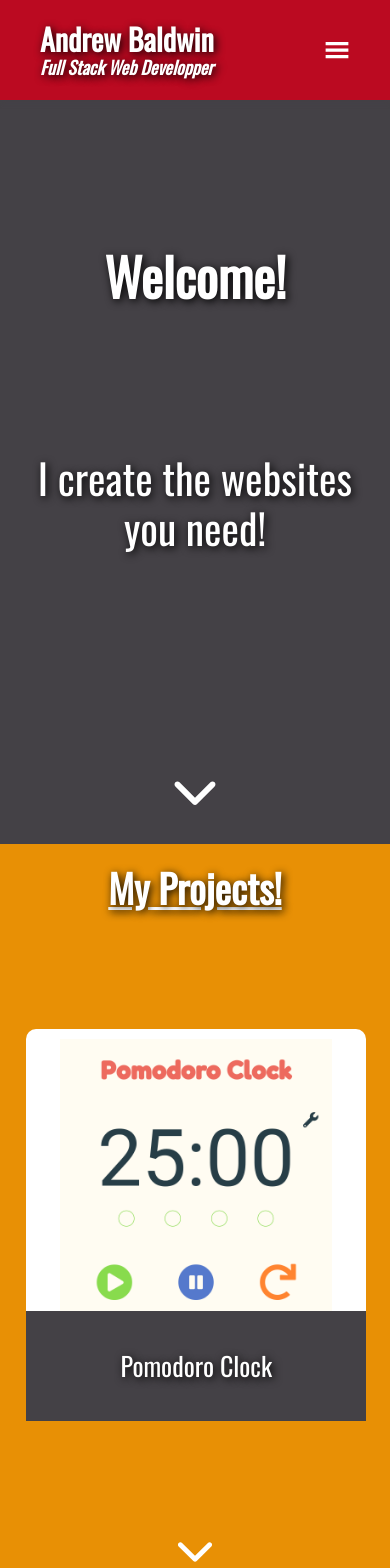
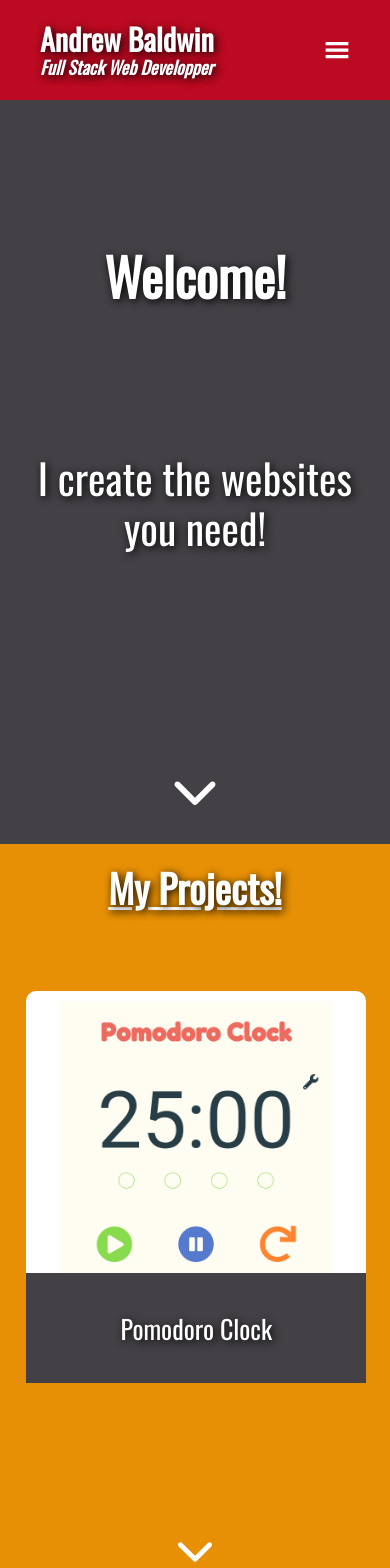
Before and after one commit to andrewbaldwin44/Personal_Page, a React (Create React App) app: page / in a window 390 px wide. Shown: the top 1568 px of the page. Built offline with nearby package versions, Linux system fonts and the light colour scheme; a web font is replaced by a local one.

Commit message:
Improe mobile styling in projects section

```diff
--- a/src/components/Carousel.js
+++ b/src/components/Carousel.js
@@ -90,6 +90,7 @@ const StyledSlider = styled(Slider)`
   display: flex;
   align-items: center;
   justify-content: center;
+  top: 170px;
   width: 97%;
   height: 60%;
   bottom: 90px;
--- a/src/components/Projects.js
+++ b/src/components/Projects.js
@@ -44,7 +44,7 @@ function Projects({ projects }) {
 const ProjectsSection = styled.section`
   position: relative;
   width: 100vw;
-  height: calc(100vh - var(--navbar-height));
+  min-height: calc(100vh - var(--navbar-height));
   background-color: var(--orangeBG);
   padding: 20px;
 
@@ -52,7 +52,6 @@ const ProjectsSection = styled.section`
     text-decoration: underline;
     text-align: center;
     align-self: center;
-    margin-bottom: 80px;
     font-size: 1.5em;
   }
 `;
```
